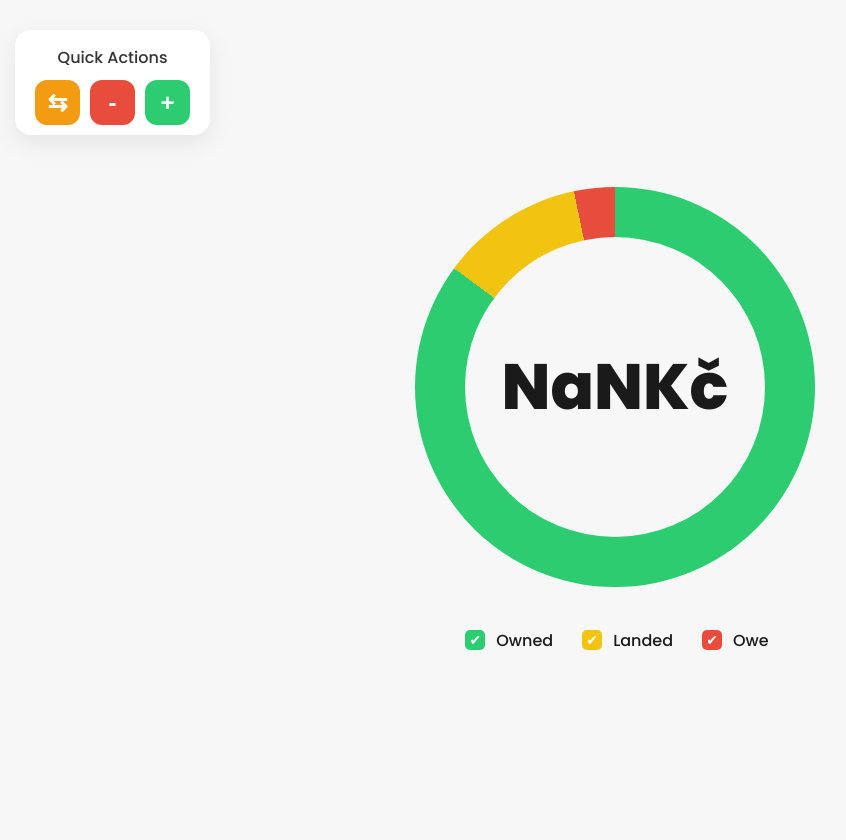
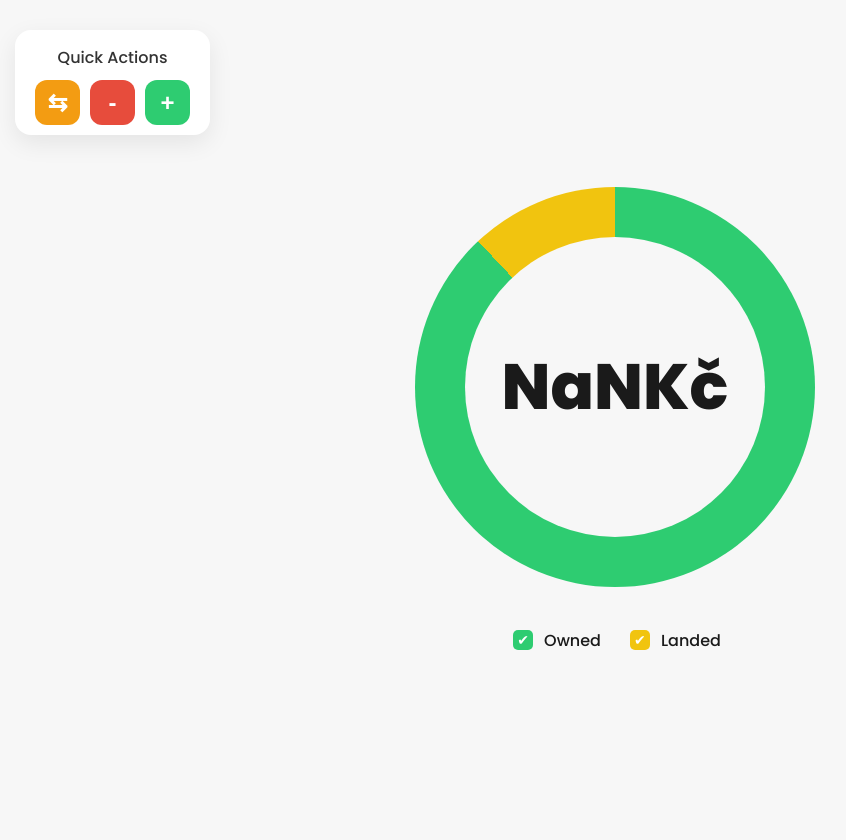
Before and after one commit to Bobesh135/Money-Tracker, a Flask app: template templates/dashboard.html in a window 1280 px wide. Shown: the whole page, without its empty margins (25-871 px from the left). Run offline with Flask 3, Linux system fonts and the light colour scheme; the template is opened without the code that fills it, so the values that code supplies are empty.

Commit message:
Add files via upload

```diff
--- a/app.py
+++ b/app.py
@@ -12,7 +12,6 @@
     if request.method == 'POST':
         password = request.form.get('password')
         if password == CORRECT_PASSWORD:
-            # Po správném zadání hesla přesměrujeme na novou funkci 'dashboard'
             return redirect(url_for('dashboard'))
         else:
             error = "Nesprávné heslo, zkus to znovu."
@@ -21,14 +20,11 @@
 
 @app.route('/dashboard')
 def dashboard():
-    # Zde si připravíme fiktivní data pro zobrazení na stránce.
-    # Později je nahradíme daty z databáze.
+    # Odebrali jsme data pro 'owe'
     transaction_data = {
         'owned': 29375,
-        'landed': 4000,
-        'owe': 1135
+        'landed': 4000
     }
-    # Načteme nový HTML soubor a předáme mu data
     return render_template('dashboard.html', data=transaction_data)
 
 if __name__ == '__main__':
--- a/static/style.css
+++ b/static/style.css
@@ -2,7 +2,6 @@
 /* === STYLY PRO PŘIHLAŠOVACÍ STRÁNKU === */
 /* ======================================== */
 
-/* Základní nastavení */
 body {
     margin: 0;
     font-family: 'Poppins', sans-serif;
@@ -14,7 +13,6 @@
     min-height: 100vh;
 }
 
-/* Kontejner pro centrování obsahu */
 .login-container {
     text-align: center;
     display: flex;
@@ -23,7 +21,6 @@
     padding: 20px;
 }
 
-/* Styl pro logo jako obrázek */
 .logo {
     width: 80px;
     height: 80px;
@@ -32,7 +29,7 @@
 }
 
 h1 {
-    font-size: 2.5rem; /* Větší písmo */
+    font-size: 2.5rem;
     font-weight: 700;
     margin-bottom: 25px;
 }
@@ -44,24 +41,22 @@
     max-width: 320px;
 }
 
-/* Políčko pro heslo */
 input[type="password"] {
     border: none;
     background-color: #f2f2f2;
-    border-radius: 50px; /* Plně zakulacené rohy */
+    border-radius: 50px;
     padding: 20px 30px;
     font-size: 1.2rem;
     text-align: center;
     margin-bottom: 20px;
     width: 100%;
-    box-sizing: border-box; /* Zajistí, že padding se započítá do šířky */
+    box-sizing: border-box;
 }
 
 input[type="password"]:focus {
     outline: 2px solid #2ECC71;
 }
 
-/* Tlačítko pro odeslání */
 button[type="submit"] {
     background-color: #2ECC71;
     color: white;
@@ -78,7 +73,6 @@
     background-color: #25a25a;
 }
 
-/* Chybová hláška */
 .error-message {
     color: #e74c3c;
     margin-top: 15px;
@@ -90,11 +84,10 @@
 /* ======================================== */
 
 .dashboard-body {
-    background-color: #f7f7f7; /* Lehce šedé pozadí pro kontrast */
-    display: block; /* Vypneme centrování z přihlašovací stránky */
+    background-color: #f7f7f7;
+    display: block;
 }
 
-/* --- Rychlé akce vlevo nahoře --- */
 .quick-actions {
     position: absolute;
     top: 30px;
@@ -133,12 +126,10 @@
     transform: scale(1.1);
 }
 
-.action-btn.transfer { background-color: #f39c12; } /* Oranžová */
-.action-btn.expense { background-color: #e74c3c; } /* Červená (jako Owe) */
-.action-btn.income { background-color: #2ECC71; } /* Zelená */
+.action-btn.transfer { background-color: #f39c12; }
+.action-btn.expense { background-color: #e74c3c; }
+.action-btn.income { background-color: #2ECC71; }
 
-
-/* --- Hlavní obsah s grafem --- */
 .main-content {
     display: flex;
     flex-direction: column;
@@ -154,21 +145,17 @@
     height: 400px;
 }
 
-/* Kruhový graf vytvořený pomocí conic-gradient */
 .donut-chart {
     width: 100%;
     height: 100%;
     border-radius: 50%;
-    /* Barvy a procenta (vypočítáno z tvých dat) */
-    /* Zelená: 85.1%, Žlutá: 11.6%, Červená: 3.3% */
+    /* Přepočítaná procenta pro Owned (88%) a Landed (12%) */
     background: conic-gradient(
-        #2ECC71 0% 85.1%,
-        #f1c40f 85.1% 96.7%,
-        #e74c3c 96.7% 100%
+        #2ECC71 0% 88%,
+        #f1c40f 88% 100%
     );
 }
 
-/* Vnitřní kruh, který vytvoří "donut" efekt */
 .chart-center {
     position: absolute;
     top: 50%;
@@ -176,7 +163,7 @@
     transform: translate(-50%, -50%);
     width: 75%;
     height: 75%;
-    background-color: #f7f7f7; /* Stejná barva jako pozadí stránky */
+    background-color: #f7f7f7;
     border-radius: 50%;
     display: flex;
     flex-direction: column;
@@ -191,8 +178,6 @@
     line-height: 1.1;
 }
 
-
-/* --- Legenda pod grafem --- */
 .legend {
     display: flex;
     justify-content: center;
@@ -207,49 +192,32 @@
     font-weight: 500;
 }
 
-.color-box {
-    width: 20px;
-    height: 20px;
-    border-radius: 5px;
-    margin-right: 8px;
-}
-
-.color-box.owned { background-color: #2ECC71; }
-.color-box.landed { background-color: #f1c40f; }
-.color-box.owe { background-color: #e74c3c; }
-
-
 /* ======================================== */
 /* === STYLY PRO INTERAKTIVNÍ LEGENDU === */
 /* ======================================== */
 
 .legend-item label {
-    cursor: pointer; /* Změní kurzor myši při najetí na text */
-    margin-left: 8px; /* Odsadí text od checkboxu */
+    cursor: pointer;
+    margin-left: 8px;
 }
 
-/* Skryjeme ošklivý výchozí vzhled checkboxu */
 .legend-checkbox {
     appearance: none;
     -webkit-appearance: none;
     -moz-appearance: none;
     cursor: pointer;
-
-    /* Vytvoříme vlastní vzhled - čtvereček */
     width: 20px;
     height: 20px;
     border-radius: 5px;
-    position: relative; /* Důležité pro pozicování "fajfky" */
-    vertical-align: middle; /* Zarovná čtvereček s textem */
+    position: relative;
+    vertical-align: middle;
     transition: all 0.2s ease;
 }
 
-/* Přiřadíme barvy podle kategorií */
 .legend-checkbox.owned { background-color: #2ECC71; }
 .legend-checkbox.landed { background-color: #f1c40f; }
-.legend-checkbox.owe { background-color: #e74c3c; }
+/* Pravidlo pro .owe bylo odstraněno */
 
-/* Vytvoříme fajfku pomocí pseudo-elementu ::after */
 .legend-checkbox::after {
     content: '✔';
     color: white;
@@ -258,21 +226,18 @@
     top: 50%;
     left: 50%;
     transform: translate(-50%, -50%);
-    opacity: 0; /* Standardně je fajfka neviditelná */
+    opacity: 0;
     transition: opacity 0.2s ease;
 }
 
-/* Když je checkbox zaškrtnutý, zviditelníme fajfku */
 .legend-checkbox:checked::after {
     opacity: 1;
 }
 
-/* V hlavní bilanci jsme odebrali menší částky, tak upravíme styl */
 .chart-center .main-balance {
-    font-size: 4rem; /* Zvětšíme hlavní číslo, když je teď jediné */
+    font-size: 4rem;
 }
 
-/* Odstraníme staré menší labely, které už v HTML nejsou */
 .chart-label {
     display: none;
 }
--- a/templates/dashboard.html
+++ b/templates/dashboard.html
@@ -38,11 +38,7 @@
                 <input type="checkbox" id="cb-landed" class="legend-checkbox landed" data-value="{{ data.landed }}" checked>
                 <label for="cb-landed">Landed</label>
             </div>
-            <div class="legend-item">
-                <input type="checkbox" id="cb-owe" class="legend-checkbox owe" data-value="{{ data.owe }}" checked>
-                <label for="cb-owe">Owe</label>
             </div>
-        </div>
     </main>
 
     <script>
@@ -50,15 +46,8 @@
 
             const checkboxes = document.querySelectorAll('.legend-checkbox');
             const balanceDisplay = document.getElementById('main-balance-display');
-            let currentBalance = 0; // Proměnná pro uložení aktuálního zůstatku
+            let currentBalance = 0;
 
-            /**
-             * Funkce pro plynulou animaci čísla z jedné hodnoty na druhou.
-             * @param {HTMLElement} obj - Element, jehož text se má změnit.
-             * @param {number} start - Počáteční číslo.
-             * @param {number} end - Cílové číslo.
-             * @param {number} duration - Délka animace v milisekundách.
-             */
             function animateValue(obj, start, end, duration) {
                 let startTimestamp = null;
                 const step = (timestamp) => {
@@ -73,10 +62,6 @@
                 window.requestAnimationFrame(step);
             }
 
-            /**
-             * Funkce, která vypočítá nový zůstatek a spustí animaci.
-             * @param {boolean} isInitialLoad - Určuje, zda jde o první načtení stránky.
-             */
             function calculateAndUpdateBalance(isInitialLoad = false) {
                 const previousBalance = currentBalance;
                 let newBalance = 0;
@@ -87,24 +72,19 @@
                     }
                 });
 
-                // Uložíme si nový zůstatek
                 currentBalance = newBalance;
 
                 if (isInitialLoad) {
-                    // Při prvním načtení stránky nastavíme hodnotu okamžitě, bez animace
                     balanceDisplay.textContent = currentBalance.toLocaleString('cs-CZ') + 'Kč';
                 } else {
-                    // Při každé další změně spustíme animaci
-                    animateValue(balanceDisplay, previousBalance, currentBalance, 500); // Animace trvá 0.5 sekundy
+                    animateValue(balanceDisplay, previousBalance, currentBalance, 500);
                 }
             }
 
-            // Přiřadíme každému checkboxu "posluchače", který při změně zavolá naši funkci
             checkboxes.forEach(function(checkbox) {
                 checkbox.addEventListener('change', () => calculateAndUpdateBalance(false));
             });
 
-            // Zavoláme funkci hned na začátku pro zobrazení počátečního součtu
             calculateAndUpdateBalance(true);
         });
     </script>
```
